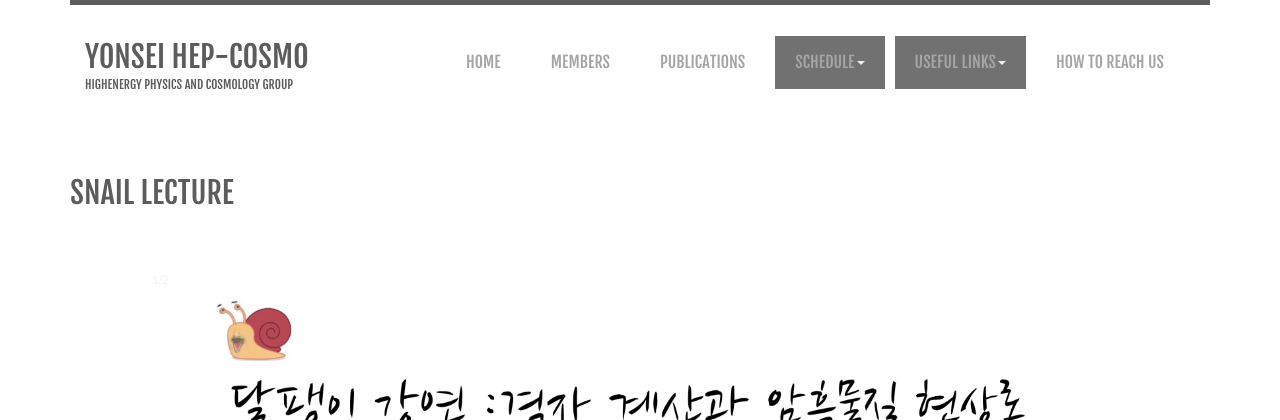
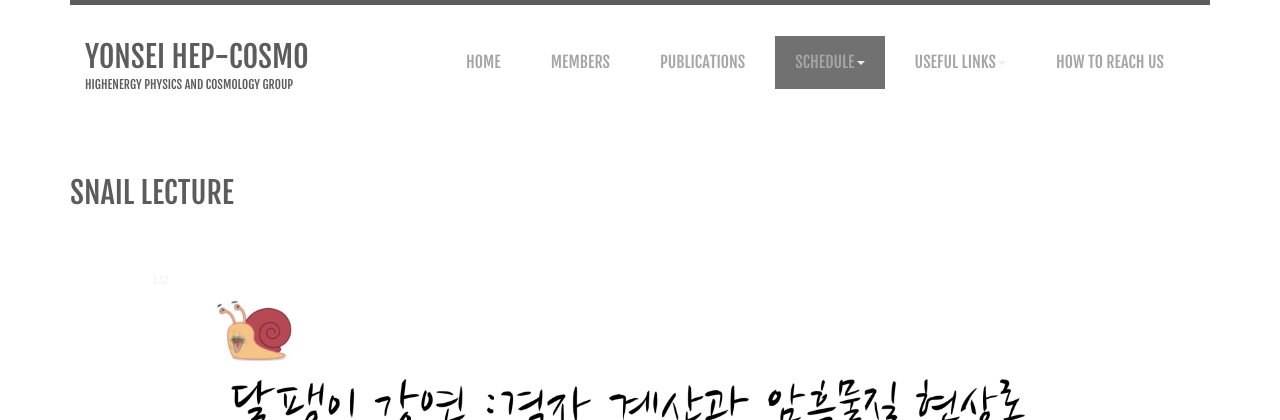
Before and after one commit to Axect/HEP_Web_Django, a Django app: page /snail in a window 1280 px wide. Shown: the top 420 px of the page. Run offline with Django 3.2, Linux system fonts and the light colour scheme; some libraries are stand-ins or nearby versions.

Commit message:
Inactive Useful Links on Seminar

```diff
--- a/HEP_COSMO/templates/HEP/snail.html
+++ b/HEP_COSMO/templates/HEP/snail.html
@@ -119,7 +119,7 @@
                               </ul>
                           </li>
                           <li class="dropdown ">
-                              <a href="#" class="dropdown-toggle active" data-toggle="dropdown">Useful Links<b class="caret"></b></a>
+                              <a href="#" class="dropdown-toggle" data-toggle="dropdown">Useful Links<b class="caret"></b></a>
                               <ul class="dropdown-menu">
                                   <li><a href="arxiv">ArXiV</a></li>
                                   <li><a href="finedust">Fine Dust</a></li>
```
